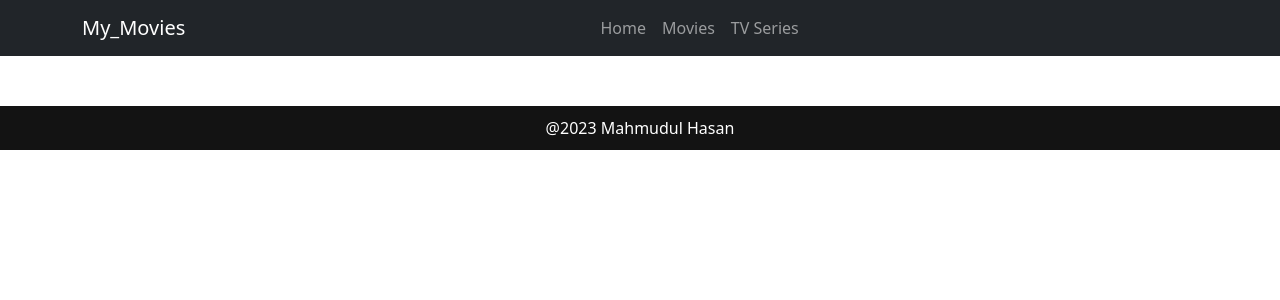
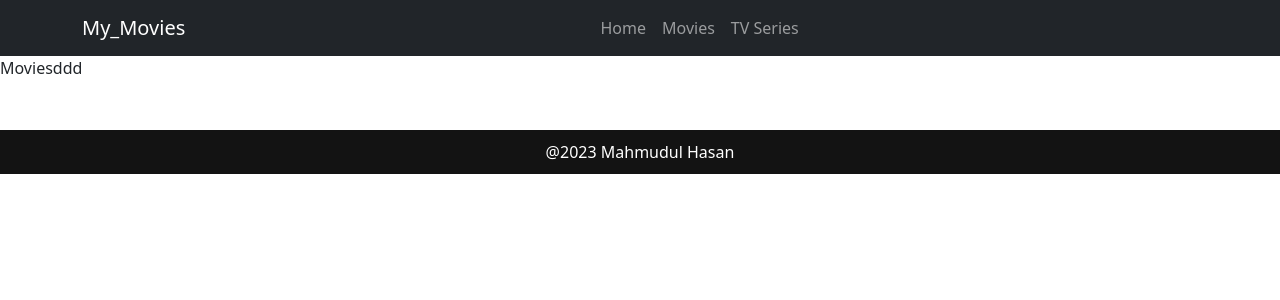
Before and after one commit to mHasan1037/Movie-App, a React (Create React App) app: page /movie-app/movie-app/movies in a window 1280 px wide. Shown: the top 300 px of the page. Built offline with nearby package versions, Linux system fonts and the light colour scheme.

Commit message:
changed a route

```diff
--- a/src/Route/RouteContainer.js
+++ b/src/Route/RouteContainer.js
@@ -20,6 +20,7 @@ const RouteContainer = () => {
              <Route path="/series" element={ <SeriesContainer /> } />
              <Route path="/About" element={ <AboutApp /> } />
              <Route path="/details/:movieid/:mediatype" element={ <DetailsContainer /> } />
+             <Route path="/movie-app/movies" element={ <MoviesContainer /> } />
           </Routes>
           <FooterContainer />
        </BrowserRouter>
```
